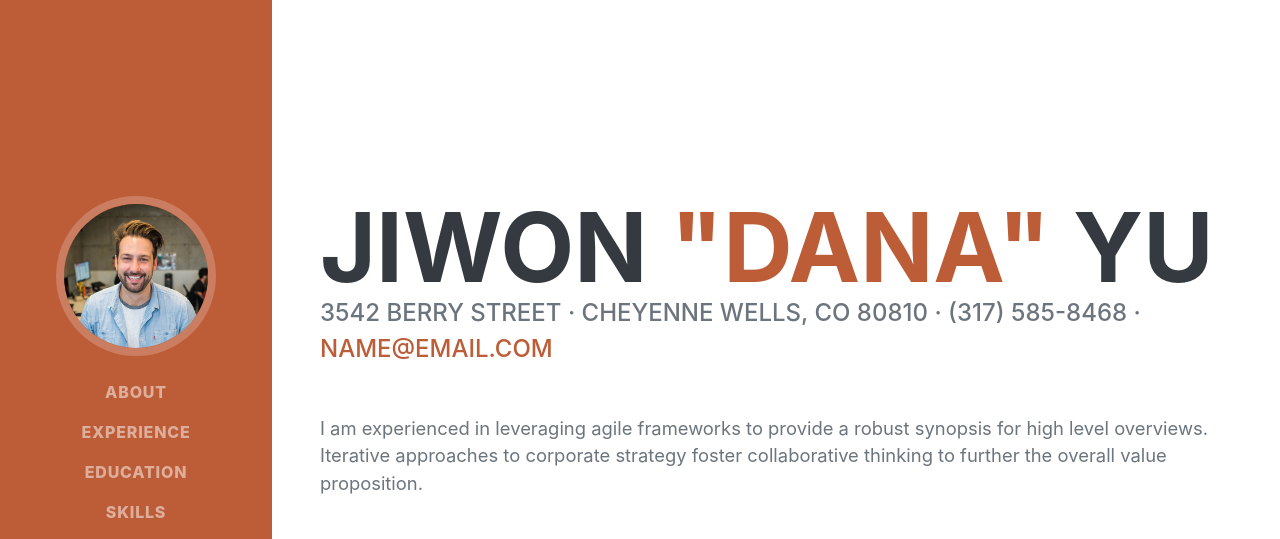
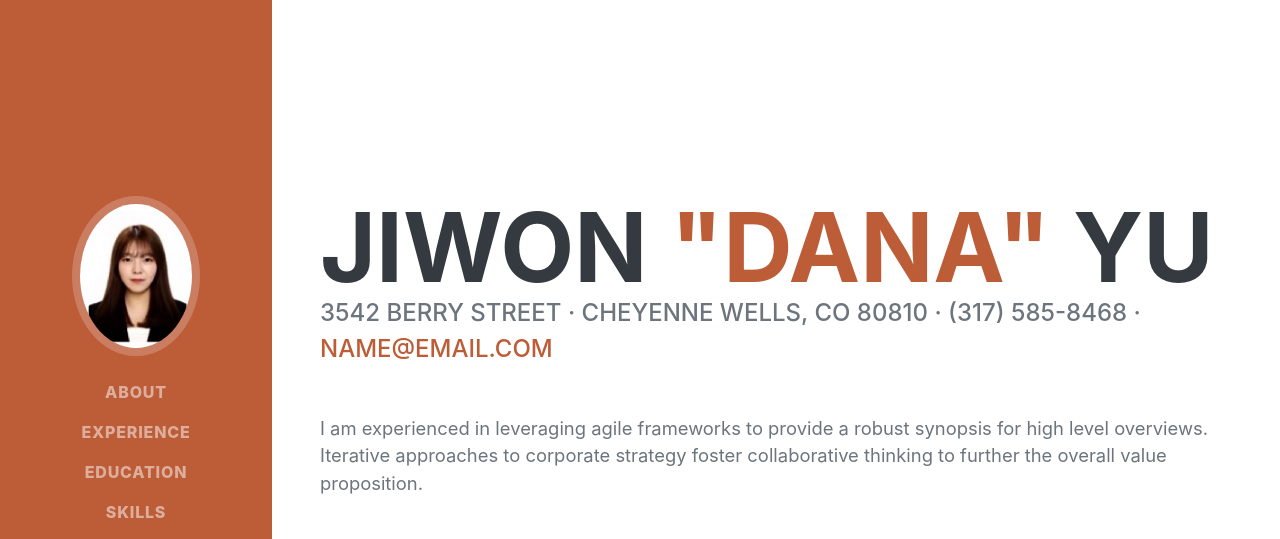
Before and after one commit to dana-resume/dana-resume.github.io, a plain HTML site: page index.html in a window 1280 px wide. Shown: the top 539 px of the page. Drawn offline with nearby package versions, Linux system fonts and the light colour scheme; a web font is replaced by a local one.

Commit message:
added profile picture

```diff
--- a/index.html
+++ b/index.html
@@ -20,7 +20,7 @@
         <nav class="navbar navbar-expand-lg navbar-dark bg-primary fixed-top" id="sideNav">
             <a class="navbar-brand js-scroll-trigger" href="#page-top">
                 <span class="d-block d-lg-none">Clarence Taylor</span>
-                <span class="d-none d-lg-block"><img class="img-fluid img-profile rounded-circle mx-auto mb-2" src="assets/img/profile.jpg" alt="" /></span>
+                <span class="d-none d-lg-block"><img class="img-fluid img-profile rounded-circle mx-auto mb-2" src="assets/img/jiwon.jpeg" alt="" /></span>
             </a>
             <button class="navbar-toggler" type="button" data-toggle="collapse" data-target="#navbarSupportedContent" aria-controls="navbarSupportedContent" aria-expanded="false" aria-label="Toggle navigation"><span class="navbar-toggler-icon"></span></button>
             <div class="collapse navbar-collapse" id="navbarSupportedContent">
```
Also changed, not shown: assets/img/jiwon.jpeg (added), assets/img/profile.jpg (deleted).
